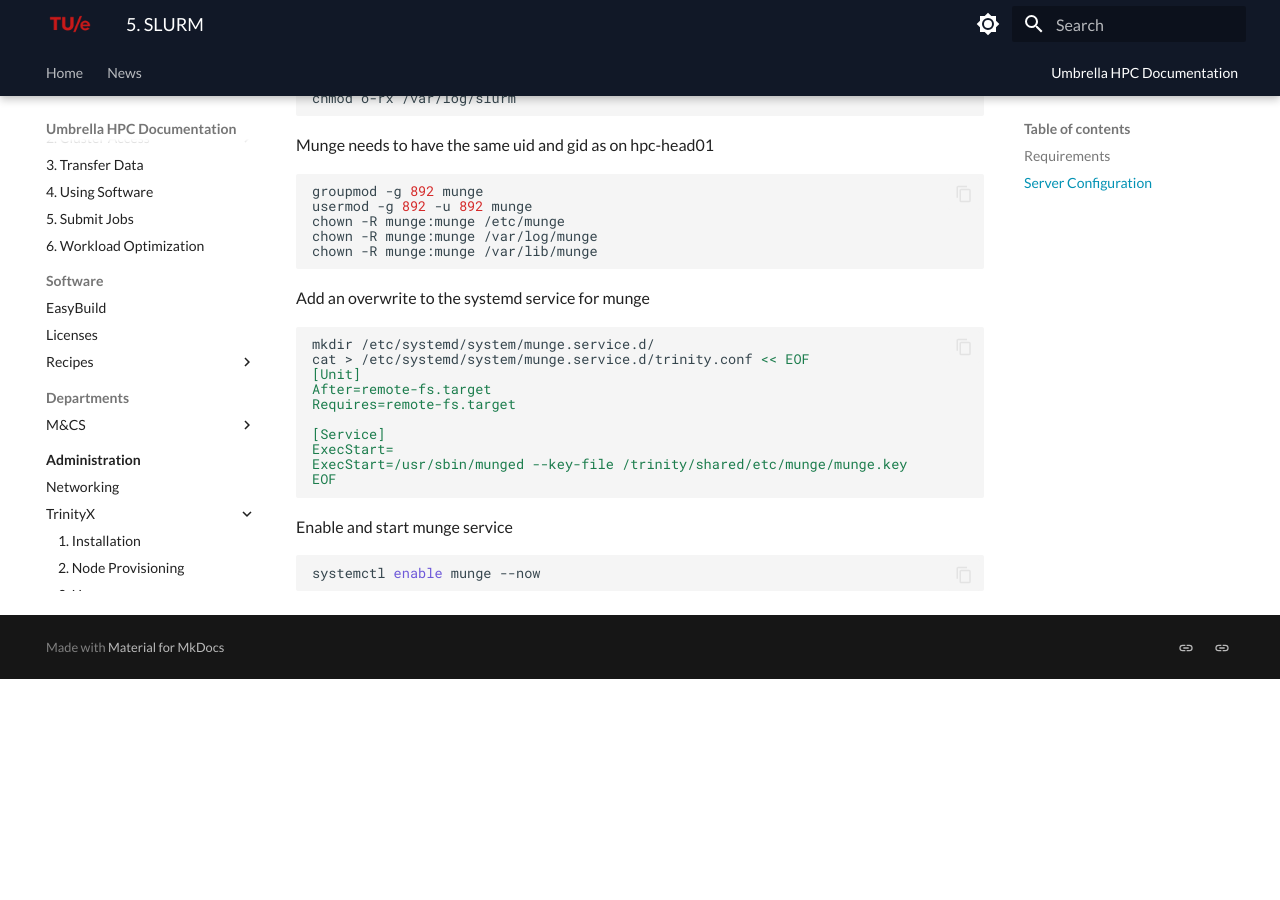
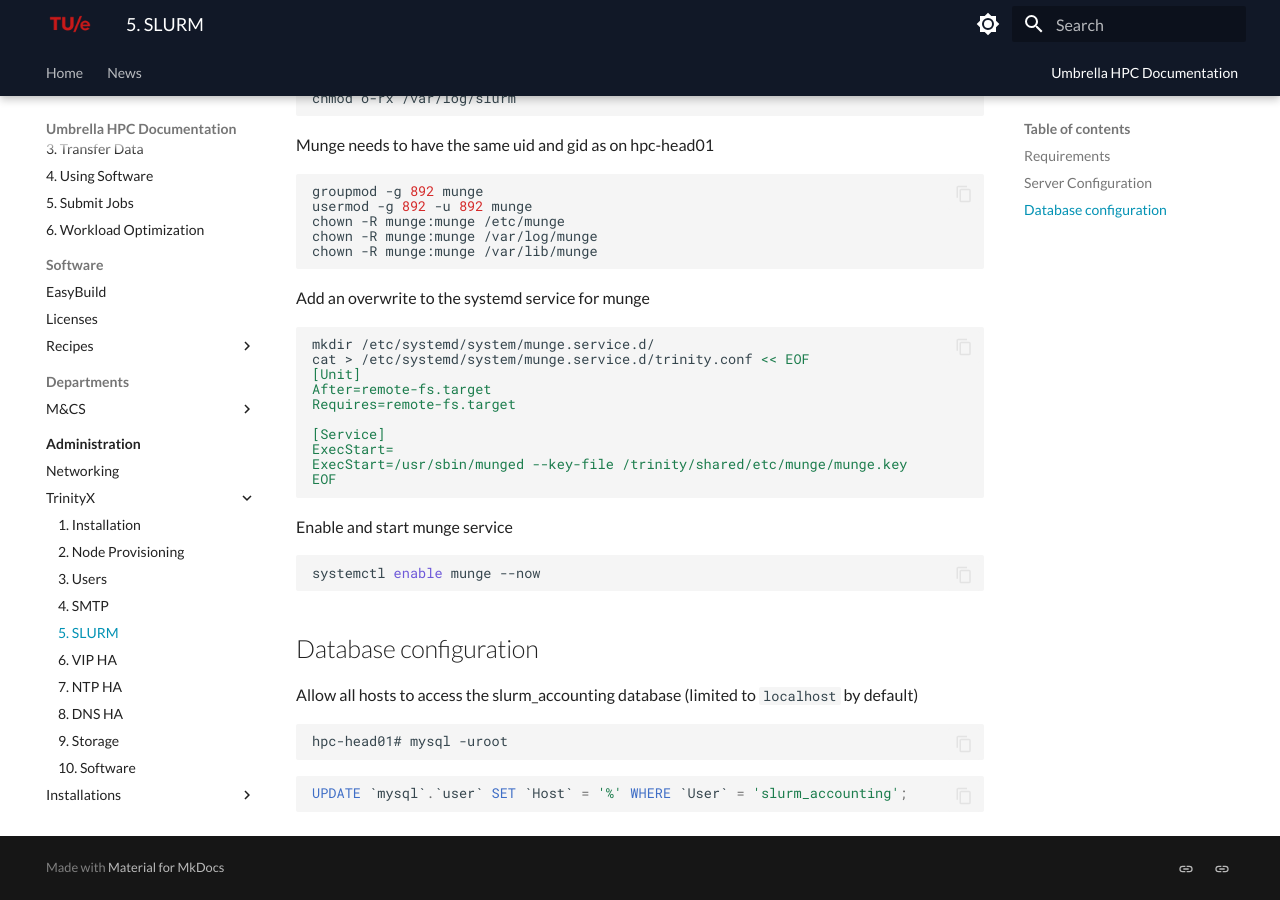
Before and after one commit to gferhpc/supercomputing.tue.nl, an MkDocs documentation site: the page built from pages/documentation/administration/trinityx/slurm.md, in a window 1280 px wide and 900 px high, scrolled down 1285 px. Built offline with MkDocs 1.6.1 and Material for MkDocs 9.7.7, drawn with Linux system fonts in a browser that asks for light colours; before the commit the page ends 1964 px from its top, so only the background shows below that.

Commit message:
various updates

````diff
--- a/pages/documentation/administration/trinityx/.pages.yml
+++ b/pages/documentation/administration/trinityx/.pages.yml
@@ -8,4 +8,5 @@ nav:
   - 7. NTP HA: ntp.md
   - 8. DNS HA : dns.md
   - 9. Storage: storage.md
+  - 10. Software: modules.md
   - ...
--- a/pages/documentation/administration/trinityx/slurm.md
+++ b/pages/documentation/administration/trinityx/slurm.md
@@ -78,3 +78,15 @@ Enable and start munge service
 ```shell
 systemctl enable munge --now
 ```
+
+## Database configuration
+
+Allow all hosts to access the slurm_accounting database (limited to `localhost` by default)
+
+```shell
+hpc-head01# mysql -uroot
+```
+
+```mysql
+UPDATE `mysql`.`user` SET `Host` = '%' WHERE `User` = 'slurm_accounting';
+```
````
Also changed, not shown: pages/documentation/administration/trinityx/installation.md (+0 -6 lines), pages/documentation/administration/trinityx/modules.md (added, +15 -0 lines), pages/documentation/administration/trinityx/provisioning.md (+8 -0 lines).
